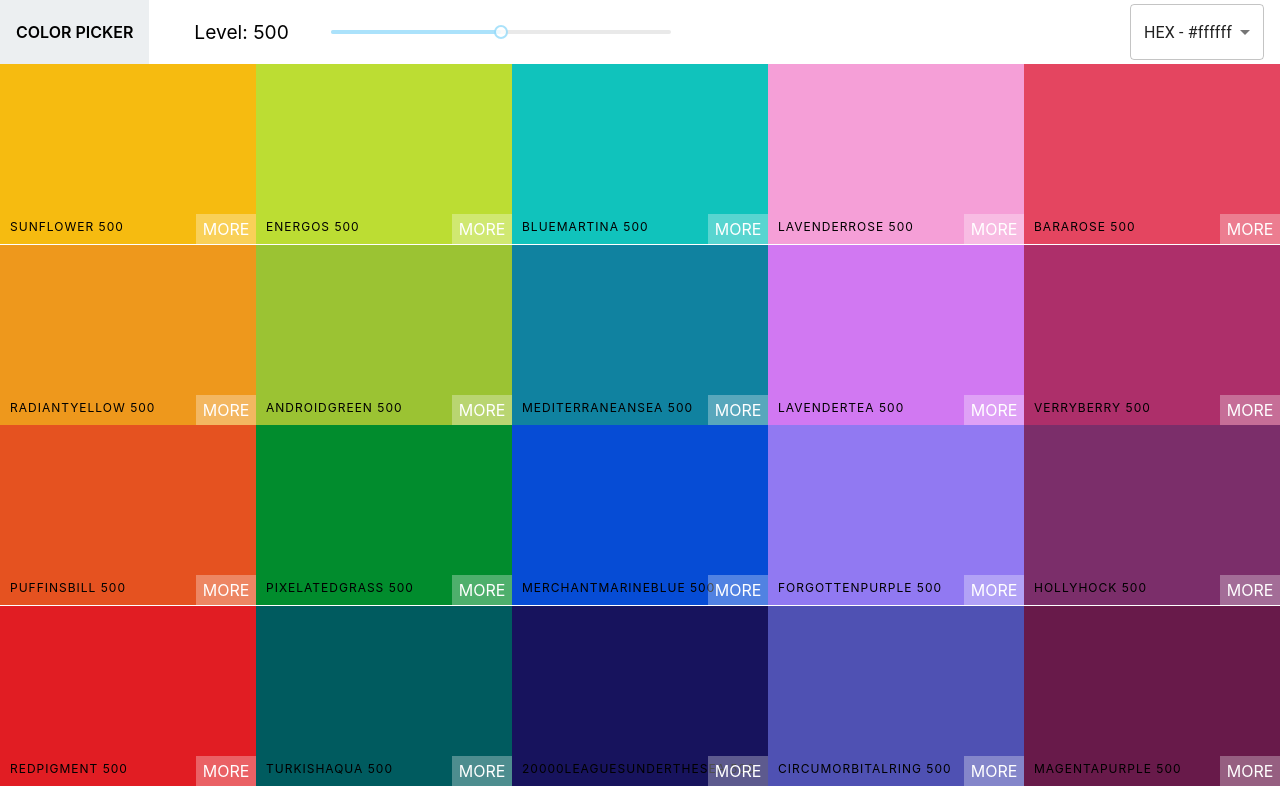
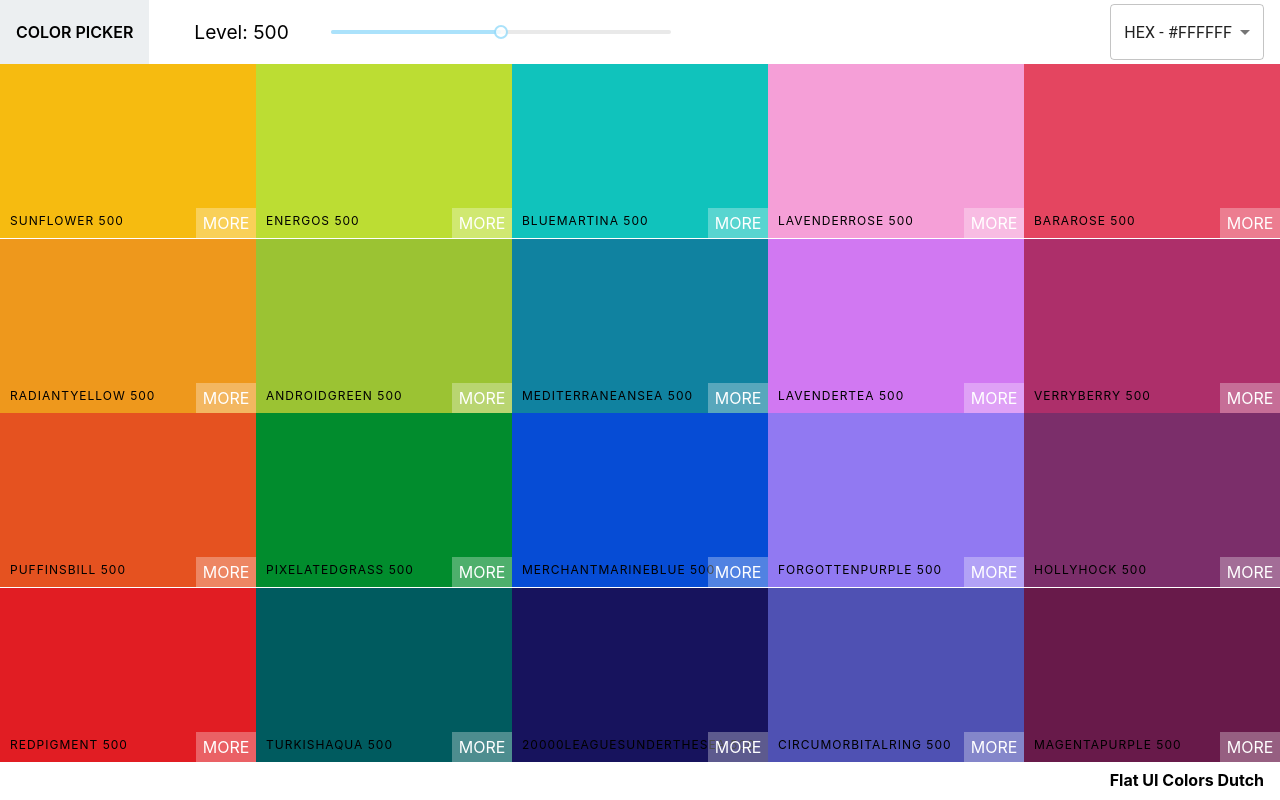
Before and after one commit to MarcuAdrian18/color-palettes-project, a React (Create React App) app: page /palette/flat-ui-colors-american in a window 1280 px wide. Built offline with nearby package versions, Linux system fonts and the light colour scheme.

Commit message:
The footer was added

```diff
--- a/src/Navbar.js
+++ b/src/Navbar.js
@@ -44,7 +44,7 @@
         </div>
         <div className="select-container">
           <Select value={format} onChange={this.handleFormatChange}>
-            <MenuItem value="hex">HEX - #ffffff</MenuItem>
+            <MenuItem value="hex">HEX - #FFFFFF</MenuItem>
             <MenuItem value="rgb">RGB - rgb(255,255,255)</MenuItem>
             <MenuItem value="rgba">RGBA - rgba(255,255,255, 1.0)</MenuItem>
           </Select>
--- a/src/Palette.css
+++ b/src/Palette.css
@@ -4,5 +4,20 @@
 }
 
 .Palette-colors {
-  height: 90%;
+  height: 87%;
 }
+
+.palette-footer {
+  background-color: #fff;
+  height: 5vh;
+  display: flex;
+  justify-content: flex-end;
+  align-items: center;
+  font-weight: bold;
+  padding: 0 1rem;
+}
+
+.emoji {
+  font-size: 1.5rem;
+  margin: 0 1rem;
+}
--- a/src/Palette.js
+++ b/src/Palette.js
@@ -17,9 +17,12 @@
     this.setState({ format: val });
   }
   render() {
+    const { paletteName, emoji } = this.props.palette;
     const { level, format } = this.state;
     const colorBoxes = this.props.palette.colors[this.state.level].map(
-      (color) => <ColorBox background={color[format]} name={color.name} />
+      (color) => (
+        <ColorBox background={color[format]} name={color.name} key={color.id} />
+      )
     );
     return (
       <div className="Palette">
@@ -30,7 +33,12 @@
           showingAllColors
         />
         <div className="Palette-colors">{colorBoxes}</div>
-        {/* Footer goes here */}
+        <footer className="palette-footer">
+          <span>{paletteName}</span>
+          {/* <span className="emoji" role="img">
+            {emoji}
+          </span> */}
+        </footer>
       </div>
     );
   }
```
